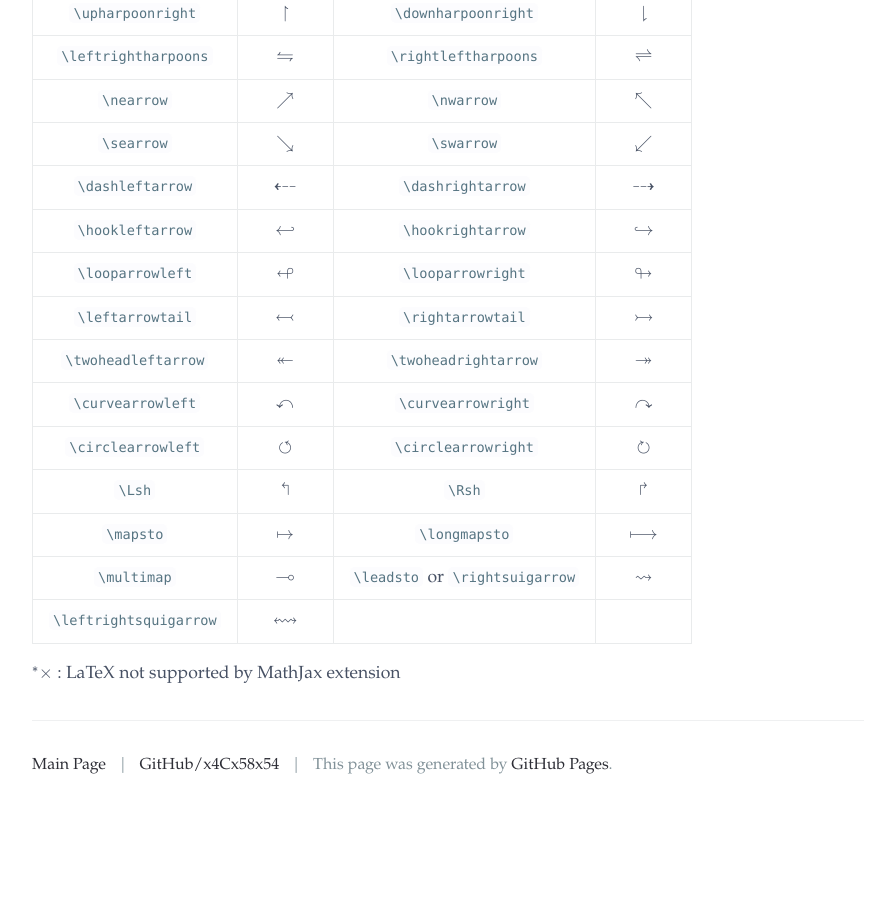
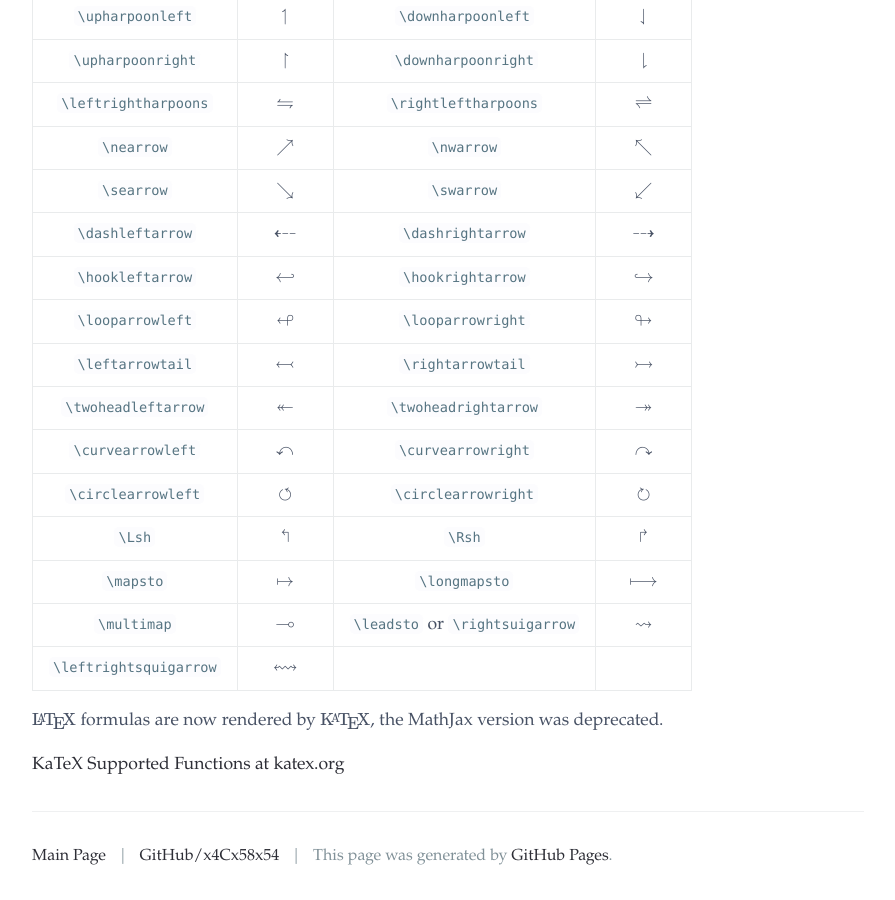
Before and after one commit to x4Cx58x54/x4Cx58x54.github.io, a Jekyll site: the page built from notes/LaTeX/latex-maths.md, in a window 1280 px wide and 900 px high, scrolled down 16220 px. Shown: the whole window, without its empty margins (192-1087 px from the left). Built offline with Jekyll 4.4.1, drawn with Linux system fonts in a browser that asks for light colours; before the commit the page ends 17029 px from its top, so only the background shows below that; some of the changed text lies outside the part shown.

Commit message:
add katex support

```diff
--- a/notes/LaTeX/latex-maths.md
+++ b/notes/LaTeX/latex-maths.md
@@ -231,7 +232,7 @@ LaTeX | Display | LaTeX | Display
 `\underleftarrow{ABC}` | $\underleftarrow{ABC}$ | `\underrightarrow{ABC}` | $\underrightarrow{ABC}$
 `\overleftrightarrow{ABC}` | $\overleftrightarrow{ABC}$ | `\underleftrightarrow{ABC}` | $\underleftrightarrow{ABC}$
 `\xleftarrow[A]{B}` | $\xleftarrow[A]{B}$ | `\xrightarrow[A]{B}` | $\xrightarrow[A]{B}$
-`\xleftrightarrow[A]{B}` | <!--$\xleftrightarrow[A]{B}$--> $\times$ |
+`\xleftrightarrow[A]{B}` | $\xleftrightarrow[A]{B}$ | `\xlongequal[A]{B}` | $\xlongequal[A]{B}$
 `\overline` | $\overline{XYZ}$ | `\underline` | $\underline{XY}$
 `\widehat` | $\widehat{abc}$ | `\widetilde` | $\widetilde{MN}$
 `\overset{*}{x}` | $\overset{*}{x}$ | `\underset{*}{x}` | $\underset{*}{x}$
@@ -243,7 +244,7 @@ LaTeX | Display | LaTeX | Display | LaTeX | Display
 :---: | :---: | :---: | :---: | :---: | :---:
 `\sum` | $\sum$ | `\prod` | $\prod$ | `\coprod` | $\coprod$
 `\int` | $\int$ | `\iint` | $\iint$ | `\iiint` | $\iiint$
-`\oint` | $\oint$ | `\oiint` | <!--$\oiint$--> $\times$ | `\oiiint` | <!--$\oiiint$--> $\times$
+`\oint` | $\oint$ | `\oiint` | $\oiint$ | `\oiiint` | $\oiiint$
 `\bigcap` | $\bigcap$ | `\bigcup` | $\bigcup$ | `\biguplus` | $\biguplus$
 `\bigwedge` | $\bigwedge$ | `\bigvee` | $\bigvee$ | `\bigsqcup` | $\bigsqcup$
 `\bigoplus` | $\bigoplus$ | `\bigotimes` | $\bigotimes$ | `\bigodot` | $\bigodot$
@@ -445,4 +446,6 @@ LaTeX | Display | LaTeX | Display
 `\leftrightsquigarrow` | $\leftrightsquigarrow$
 
 
-$^\ast\times$ : LaTeX not supported by MathJax extension
+$\LaTeX$ formulas are now rendered by $\KaTeX$, the MathJax version was deprecated.
+
+[KaTeX Supported Functions at katex.org](https://katex.org/docs/supported.html)
```
Also changed, not shown: other parts of notes/LaTeX/latex-maths.md (+1 -0 lines).
